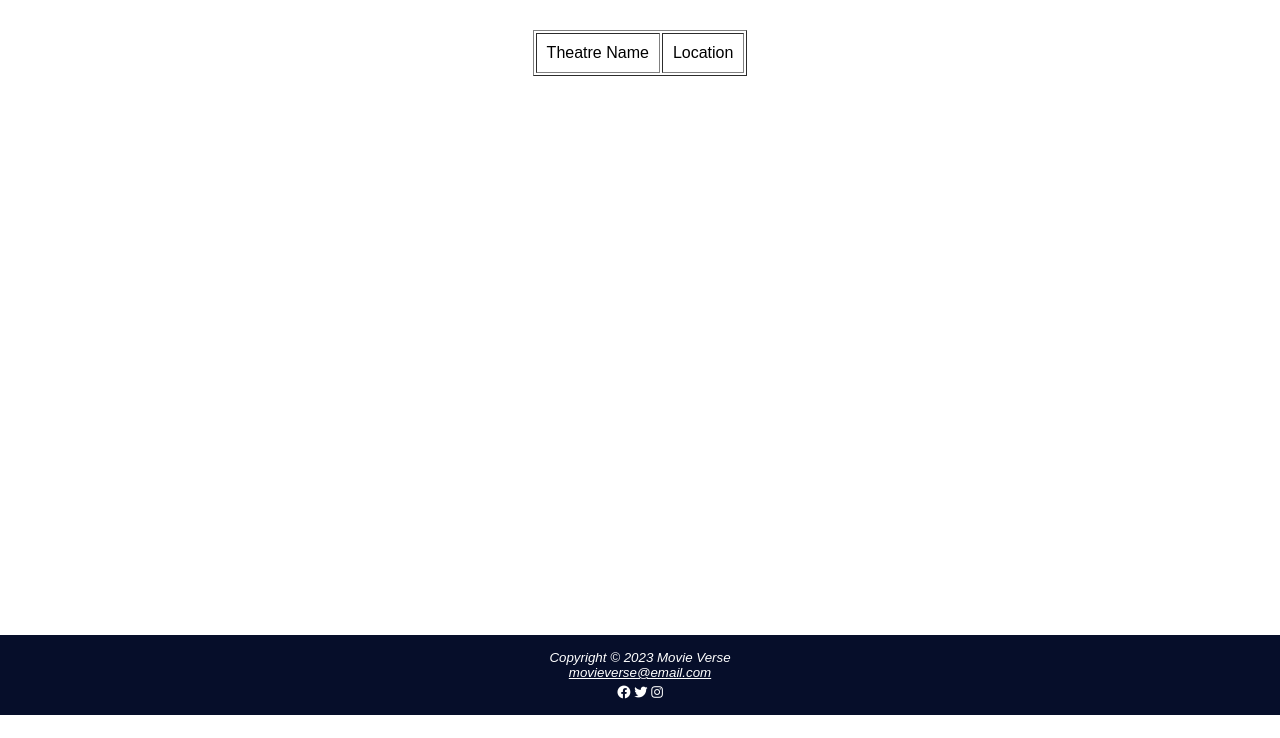
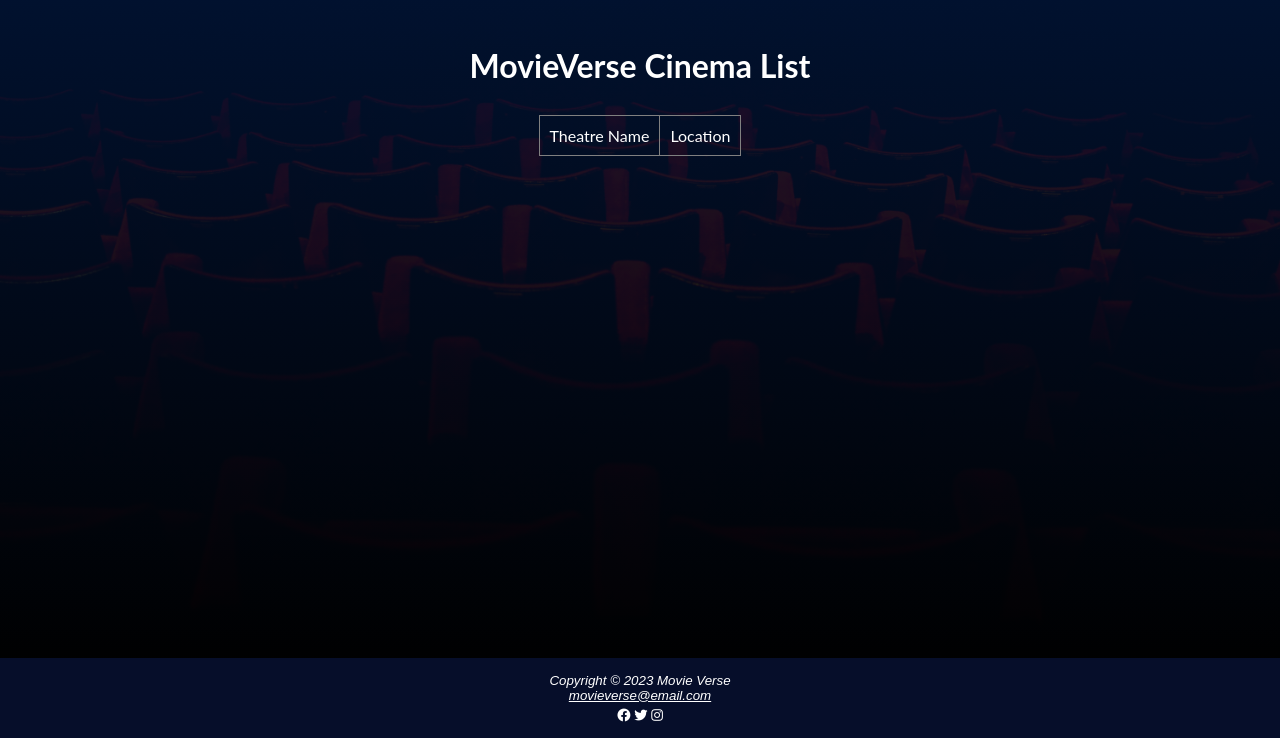
Before and after one commit to Deonatan/DesignProjectIE4717, a PHP site: page /php/theatre.php in a window 1280 px wide. Shown: the part 85-823 px from the top of the page. Before the commit the page ends 800 px from the top, so only its background shows below. Run offline with PHP 8.4, Linux system fonts and the light colour scheme; data that the repository does not hold is empty.

Commit message:
add table styling

```diff
--- a/css/theatre.css
+++ b/css/theatre.css
@@ -1,6 +1,7 @@
 .theatre-table{
     margin: auto;
     margin-top: 30px;
+    border-collapse: collapse;
 }
 
 td{
@@ -11,10 +12,20 @@ td{
     text-align: center;
 }
 
-/* .theatre-table {
-    border-collapse: collapse;
-    width: 100%;
-} */
+.wrapper{
+    font-family: 'Lato', sans-serif;
+    background: linear-gradient(rgba(0, 18, 50, 0.84), rgba(0, 0, 0, 0.95)),
+        url("../public/background.jpg") bottom;
+    background-size: cover;
+    color: #fff;
+    display: flex;
+    flex-direction: column;
+    justify-content: center;
+    align-items: center;
+    background-color: rgb(0, 18, 50);
+    padding-top: 25px;
+    min-height: 79.1vh;
+}
 
 .theatre-row {
     cursor: pointer;
@@ -30,3 +41,7 @@ td{
     /* border: 1px solid #ddd; */
     text-align: left;
 }
+
+h1{
+    margin-bottom: 0px;
+}
--- a/php/theatre.php
+++ b/php/theatre.php
@@ -32,13 +32,14 @@
 
     ?>
     <custom-navbar type='child'></custom-navbar>
-    <div class='container'>
+    <div class='wrapper'>
+    <h1>MovieVerse Cinema List</h1>
+    <table class='theatre-table' border="1">
     <form id="theatre-form" method="POST" action="../index.php">
     <input type="hidden" name="theatre-select" id='theatre-select-input' value="">
     <input type="hidden" name="sort-select"  id ='sort-select-input' value="">
     <input type="hidden" name="selected-genres" id='selected-genres-input' value="">
     <input type="hidden" name="selected-status"  id ='selected-status-input' value="">
-    <table class='theatre-table' border="1">
         <tr class='centered-text'>
             <td>Theatre Name</td>
             <td>Location</td>
@@ -51,8 +52,8 @@
             echo '</tr>';
     }
         ?>
+    </form>
     </table>
-    </form>
     </div>
     <custom-footer></custom-footer>
 </body>
--- a/php/transaction_history.php
+++ b/php/transaction_history.php
@@ -35,8 +35,6 @@
     $result = $db->query($transaction_history_query);
 
     $movie_data = array(); // Initialize an empty dictionary
-
-    $movie_data = array(); // Initialize an empty dictionary
     $movie_titles = array(); // Initialize an empty array to store all movie titles
 
     if ($result) {
@@ -64,7 +62,8 @@
 
     ?>
     <custom-navbar type='child'></custom-navbar>
-    <div class='container'>
+    <div class='wrapper'>
+    <h1>Transaction History</h1>
     <table class='transaction-history-table' border="1">
     <?php
     if (empty($movie_titles)) {
```
Also changed, not shown: css/transaction_history.css (+25 -0 lines).
